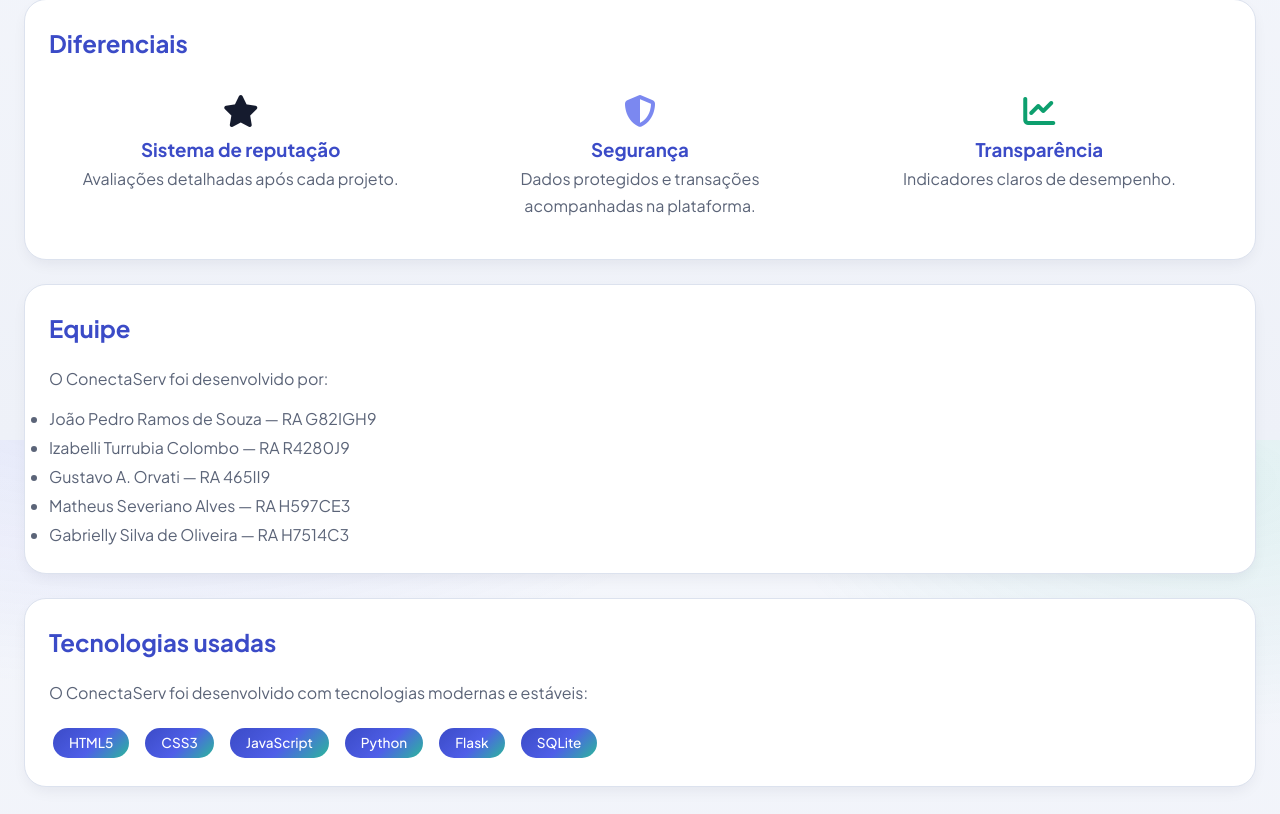
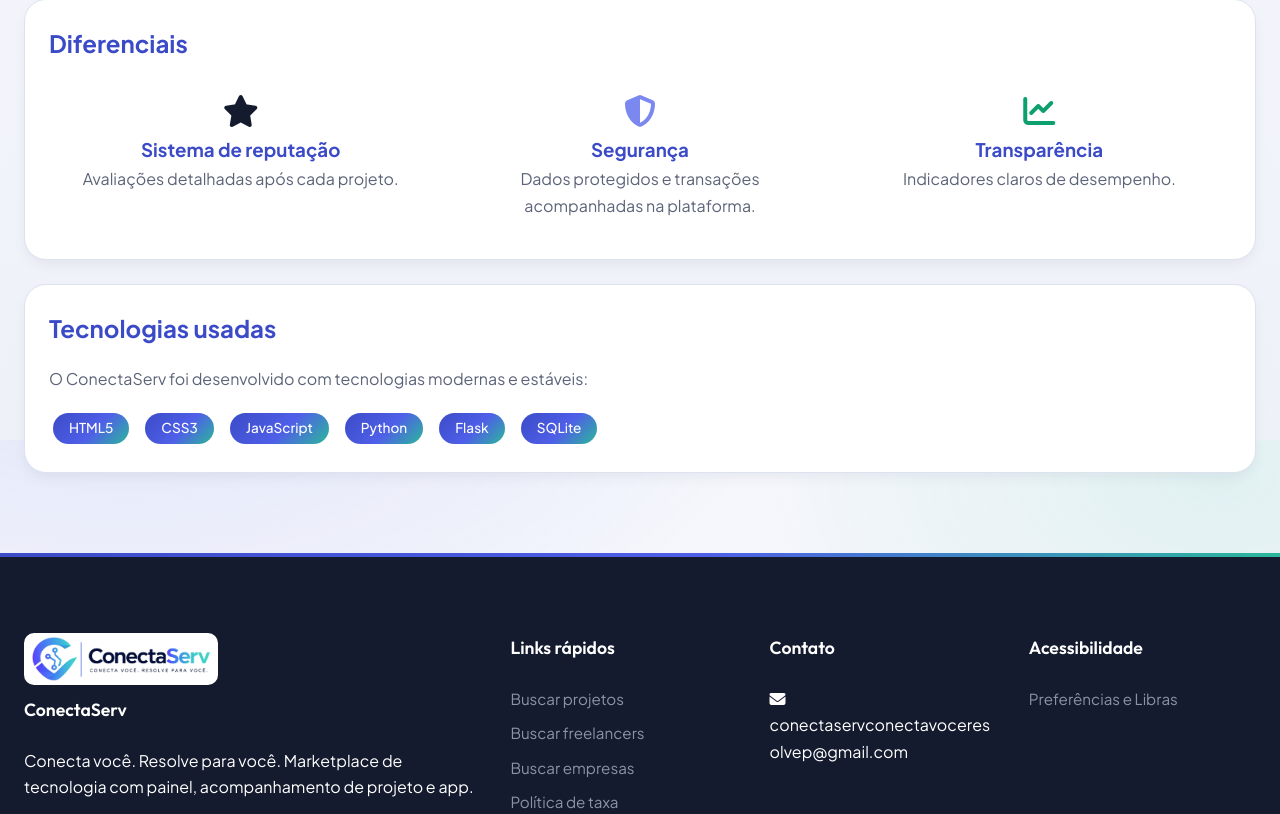
Before and after one commit to Conectaserv/conecta_servPJ1, a Flask app: page /sobre in a window 1280 px wide. Shown: the part 1160-1974 px from the top of the page. Run offline with Flask 3, Linux system fonts and the light colour scheme; some libraries are stand-ins or nearby versions.

Commit message:
Remove os créditos da equipe da página Sobre; eles ficam só no README.
Co-authored-by: Cursor <cursoragent@cursor.com>

```diff
--- a/templates/sobre.html
+++ b/templates/sobre.html
@@ -63,18 +63,6 @@
             </div>
         </div>
 
-        <div class="card mb-3">
-            <h2 style="color: var(--azul-escuro); margin-bottom: var(--espaco-medio);">Equipe</h2>
-            <p style="color: var(--cinza-medio); line-height: 1.8;">O ConectaServ foi desenvolvido por:</p>
-            <ul style="color: var(--cinza-medio); line-height: 1.8; margin-top: 0.75rem;">
-                <li>João Pedro Ramos de Souza — RA G82IGH9</li>
-                <li>Izabelli Turrubia Colombo — RA R4280J9</li>
-                <li>Gustavo A. Orvati — RA 465II9</li>
-                <li>Matheus Severiano Alves — RA H597CE3</li>
-                <li>Gabrielly Silva de Oliveira — RA H7514C3</li>
-            </ul>
-        </div>
-
         <div class="card">
             <h2 style="color: var(--azul-escuro); margin-bottom: var(--espaco-medio);">Tecnologias usadas</h2>
             <p style="color: var(--cinza-medio); line-height: 1.8;">
```
